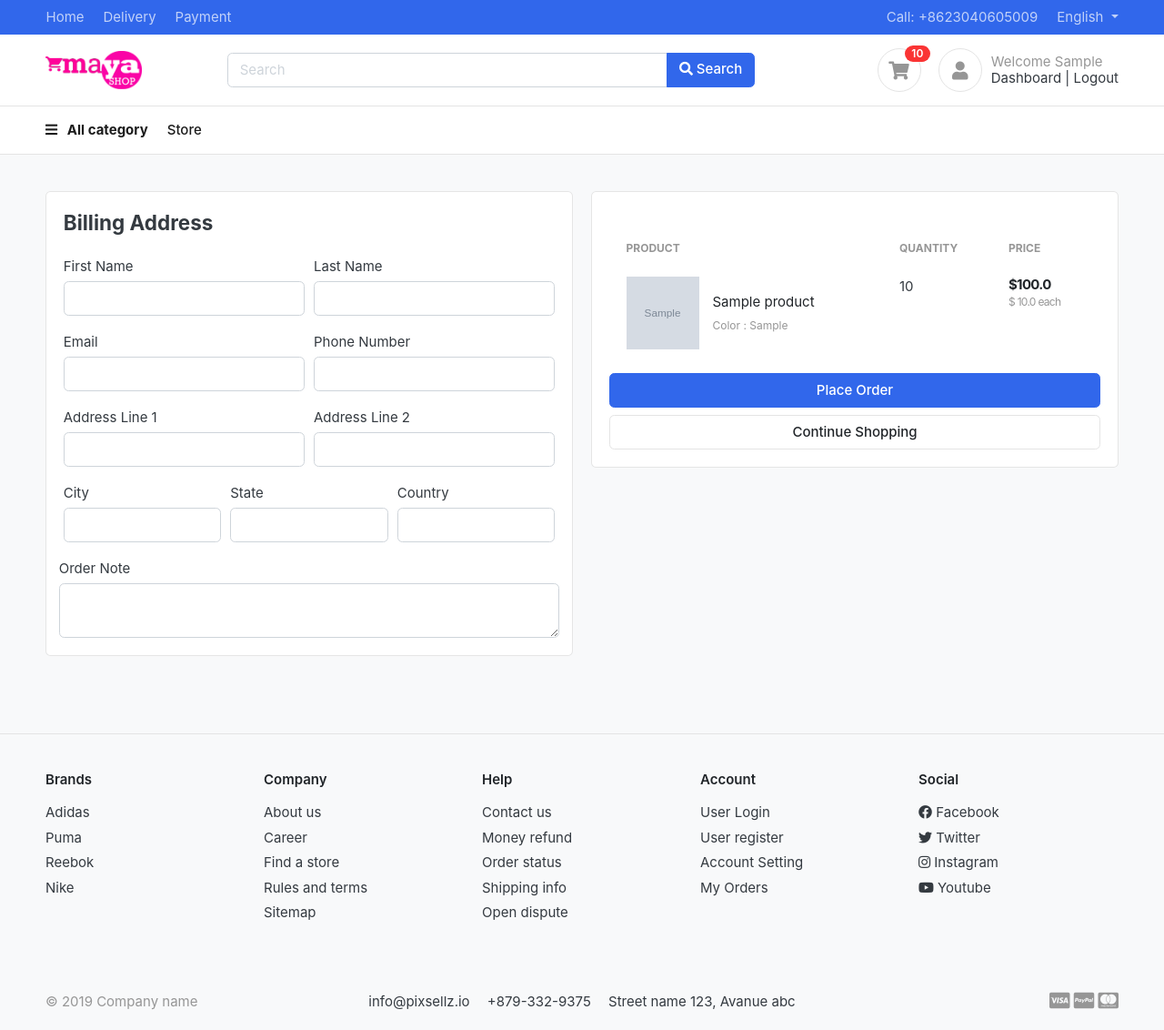
After one commit to Ngor01/mayaShop, a Django app: page /cart/checkout/ in a window 1280 px wide. The commit adds this page. Shown: the whole page at 91% size. Run offline with Django 4.2, Linux system fonts and the light colour scheme; a user stored in the database is signed in; tables that the repository leaves empty hold one stand-in row (values such as "Sample post"); grey boxes marked "Sample" are stand-in pictures; some libraries are stand-ins or nearby versions; some web fonts are replaced.

Commit message:
handled cart and checkout for logged in users

```diff
--- a/cart/context_processors.py
+++ b/cart/context_processors.py
@@ -8,7 +8,10 @@ def counter(request):
     else:
         try:
             cart = Cart.objects.filter(cart_id=_cart_id(request))
-            cart_item = CartItem.objects.all().filter(cart=cart[:1])
+            if request.user.is_authenticated:
+                cart_item = CartItem.objects.all().filter(user=request.user)
+            else:
+                cart_item = CartItem.objects.all().filter(cart=cart[:1])
             for cart_items in cart_item:
                 cart_count += cart_items.quantity
         except Cart.DoesNotExist:
--- a/cart/models.py
+++ b/cart/models.py
@@ -1,5 +1,6 @@
 from django.db import models
 from store.models import Product, Variation
+from accounts.models import Account
 
 # Create your models here.
 class Cart(models.Model):
@@ -10,9 +11,10 @@ class Cart(models.Model):
         return self.cart_id
 
 class CartItem(models.Model):
+    user = models.ForeignKey(Account, on_delete=models.CASCADE, null=True)
     product = models.ForeignKey(Product, on_delete = models.CASCADE)
     variations = models.ManyToManyField(Variation, blank=True)
-    cart = models.ForeignKey(Cart, on_delete = models.CASCADE)
+    cart = models.ForeignKey(Cart, on_delete = models.CASCADE, null=True)
     quantity = models.IntegerField()
     is_active = models.BooleanField(default = True)
 
--- a/cart/urls.py
+++ b/cart/urls.py
@@ -6,4 +6,6 @@ urlpatterns=[
     path('add_cart/<int:product_id>/', views.add_cart, name='add_cart'),
     path('remove_cart/<int:product_id>/<int:cart_items_id>/', views.remove_cart, name='remove_cart'),
     path('remove_cart_item/<int:product_id>/<int:cart_items_id>/', views.remove_cart_item, name='remove_cart_item'),
+
+    path('checkout/', views.checkout, name='checkout'),
 ]
--- a/cart/views.py
+++ b/cart/views.py
@@ -3,6 +3,7 @@ from store.models import Product, Variation
 from .models import Cart, CartItem
 from django.core.exceptions import ObjectDoesNotExist
 from django.http import HttpResponse
+from django.contrib.auth.decorators import login_required
 
 # Create your views here.
 from django.http import HttpResponse
@@ -12,70 +13,125 @@ def _cart_id(request):
         cart = request.session.create()
     return  cart
 def add_cart(request, product_id):
+    current_user = request.user
     product = Product.objects.get(id = product_id)
-    product_variation =[]
-    if request.method == 'POST':
-        for item in request.POST:
-            key = item
-            value = request.POST[key]
-            try:
-                variation = Variation.objects.get(product=product, variation_category__iexact=key, variation_value__iexact=value)
-                product_variation.append(variation)
-            except:
-                pass
-    try:
-        cart = Cart.objects.get(cart_id = _cart_id(request))
-         #get the cart using the card_id present in the session
-    except  Cart.DoesNotExist:
-        cart = Cart.objects.create(
-            cart_id = _cart_id(request)
-        )
-    cart.save()
-    is_cart_item_exists = CartItem.objects.filter(product=product, cart=cart).exists()
-    if is_cart_item_exists:
-        cart_items = CartItem.objects.filter(product=product, cart=cart)
-        #existing variations ->db
-        #current variations ->product_variation
-        #item_id -> db
-        ex_var_list = []
-        id = []
-        for item in cart_items:
-            existing_variation = item.variations.all()
-            ex_var_list.append(list(existing_variation))
-            id.append(item.id)
-        print(ex_var_list)
+    #if the user the is authenticate
+    if current_user.is_authenticated:
+        product_variation =[]
+        if request.method == 'POST':
+            for item in request.POST:
+                key = item
+                value = request.POST[key]
+                try:
+                    variation = Variation.objects.get(product=product, variation_category__iexact=key, variation_value__iexact=value)
+                    product_variation.append(variation)
+                except:
+                    pass
 
-        if product_variation in ex_var_list:
-            #increase cart item quantity
-            index = ex_var_list.index(product_variation)
-            item_id = id[index]
-            item = CartItem.objects.get(product=product, id=item_id)
-            item.quantity+=1
-            item.save()
+        is_cart_item_exists = CartItem.objects.filter(product=product, user=current_user).exists()
+        if is_cart_item_exists:
+            cart_items = CartItem.objects.filter(product=product, user=current_user)
+            ex_var_list = []
+            id = []
+            for item in cart_items:
+                existing_variation = item.variations.all()
+                ex_var_list.append(list(existing_variation))
+                id.append(item.id)
+            # print(ex_var_list)
 
+            if product_variation in ex_var_list:
+                #increase cart item quantity
+                index = ex_var_list.index(product_variation)
+                item_id = id[index]
+                item = CartItem.objects.get(product=product, id=item_id)
+                item.quantity+=1
+                item.save()
+
+            else:
+                items =CartItem.objects.create(product=product, quantity=1, user=current_user)
+                if len(product_variation) > 0:
+                    items.variations.clear()
+                    items.variations.add(*product_variation)
+                items.save()
         else:
-            items =CartItem.objects.create(product=product, quantity=1, cart=cart)
+            cart_items = CartItem.objects.create(
+                product = product,
+                quantity = 1,
+                user=current_user,
+            )
             if len(product_variation) > 0:
-                items.variations.clear()
-                items.variations.add(*product_variation)
-            items.save()
+                cart_items.variations.clear()
+                cart_items.variations.add(*product_variation)
+            cart_items.save()
+        return redirect('cart')
+
     else:
-        cart_items = CartItem.objects.create(
-            product = product,
-            quantity = 1,
-            cart = cart,
-        )
-        if len(product_variation) > 0:
-            cart_items.variations.clear()
-            cart_items.variations.add(*product_variation)
-        cart_items.save()
-    return redirect('cart')
+        product_variation =[]
+        if request.method == 'POST':
+            for item in request.POST:
+                key = item
+                value = request.POST[key]
+                try:
+                    variation = Variation.objects.get(product=product, variation_category__iexact=key, variation_value__iexact=value)
+                    product_variation.append(variation)
+                except:
+                    pass
+        try:
+            cart = Cart.objects.get(cart_id = _cart_id(request))
+             #get the cart using the card_id present in the session
+        except  Cart.DoesNotExist:
+            cart = Cart.objects.create(
+                cart_id = _cart_id(request)
+            )
+        cart.save()
+        is_cart_item_exists = CartItem.objects.filter(product=product, cart=cart).exists()
+        if is_cart_item_exists:
+            cart_items = CartItem.objects.filter(product=product, cart=cart)
+            #existing variations ->db
+            #current variations ->product_variation
+            #item_id -> db
+            ex_var_list = []
+            id = []
+            for item in cart_items:
+                existing_variation = item.variations.all()
+                ex_var_list.append(list(existing_variation))
+                id.append(item.id)
+            print(ex_var_list)
+
+            if product_variation in ex_var_list:
+                #increase cart item quantity
+                index = ex_var_list.index(product_variation)
+                item_id = id[index]
+                item = CartItem.objects.get(product=product, id=item_id)
+                item.quantity+=1
+                item.save()
+
+            else:
+                items =CartItem.objects.create(product=product, quantity=1, cart=cart)
+                if len(product_variation) > 0:
+                    items.variations.clear()
+                    items.variations.add(*product_variation)
+                items.save()
+        else:
+            cart_items = CartItem.objects.create(
+                product = product,
+                quantity = 1,
+                cart = cart,
+            )
+            if len(product_variation) > 0:
+                cart_items.variations.clear()
+                cart_items.variations.add(*product_variation)
+            cart_items.save()
+        return redirect('cart')
 
 def remove_cart(request, product_id, cart_items_id):
-    cart = Cart.objects.get(cart_id = _cart_id(request))
     product = get_object_or_404(Product, id = product_id)
     try:
-        cart_items = CartItem.objects.get(product = product, cart=cart, id = cart_items_id)
+        if request.user.is_authenticated:
+            cart_items = CartItem.objects.get(product = product, user=request.user, id = cart_items_id)
+        else:
+            cart = Cart.objects.get(cart_id = _cart_id(request))
+            cart_items = CartItem.objects.get(product = product, cart=cart, id = cart_items_id)
         if cart_items.quantity >1:
             cart_items.quantity -=1
             cart_items.save()
@@ -86,9 +142,12 @@ def remove_cart(request, product_id, cart_items_id):
     return redirect('cart')
 
 def remove_cart_item(request, product_id, cart_items_id):
-    cart = Cart.objects.get(cart_id = _cart_id(request))
     product = get_object_or_404(Product, id = product_id)
-    cart_items = CartItem.objects.get(product = product, cart = cart, id=cart_items_id)
+    if request.user.is_authenticated:
+        cart_items = CartItem.objects.get(product = product, user=request.user, id=cart_items_id)
+    else:
+        cart = Cart.objects.get(cart_id = _cart_id(request))
+        cart_items = CartItem.objects.get(product = product, cart = cart, id=cart_items_id)
     cart_items.delete()
     return redirect('cart')
 
@@ -96,8 +155,11 @@ def cart(request, total = 0, quantity = 0, cart_item = None):
     try:
         tax = 0
         grand_total = 0
-        cart = Cart.objects.get(cart_id=_cart_id(request))
-        cart_item = CartItem.objects.filter(cart=cart, is_active = True)
+        if request.user.is_authenticated:
+            cart_item = CartItem.objects.filter(user=request.user, is_active = True)
+        else:
+            cart = Cart.objects.get(cart_id=_cart_id(request))
+            cart_item = CartItem.objects.filter(cart=cart, is_active = True)
         for cart_items in cart_item:
             total +=(cart_items.product.price * cart_items.quantity)
             quantity += cart_items.quantity
@@ -113,3 +175,28 @@ def cart(request, total = 0, quantity = 0, cart_item = None):
     'grand_total': grand_total,
     }
     return render(request, 'store/cart.html', context)
+@login_required(login_url='login')
+def checkout(request, total = 0, quantity = 0, cart_item = None):
+    try:
+        tax = 0
+        grand_total = 0
+        if request.user.is_authenticated:
+            cart_item = CartItem.objects.filter(user=request.user, is_active = True)
+        else:
+            cart = Cart.objects.get(cart_id=_cart_id(request))
+            cart_item = CartItem.objects.filter(cart=cart, is_active = True)
+        for cart_items in cart_item:
+            total +=(cart_items.product.price * cart_items.quantity)
+            quantity += cart_items.quantity
+        tax = (2 * total) /100
+        grand_total = total + tax
+    except ObjectDoesNotExist:
+        pass
+    context = {
+    'total': total,
+    'quantity': quantity,
+    'cart_item': cart_item,
+    'tax': tax,
+    'grand_total': grand_total,
+    }
+    return render(request, 'store/checkout.html', context)
--- a/templates/accounts/login.html
+++ b/templates/accounts/login.html
@@ -30,7 +30,7 @@
         </div> <!-- form-group// -->
 
         <div class="form-group">
-          <a href="#" class="float-right">Forgot password?</a>
+          <a href="{% url 'resetPassword' %}" class="float-right">Forgot password?</a>
           <label class="float-left custom-control custom-checkbox"> <input type="checkbox" class="custom-control-input" checked=""> <div class="custom-control-label"> Remember </div> </label>
         </div> <!-- form-group form-check .// -->
         <div class="form-group">
--- a/templates/store/cart.html
+++ b/templates/store/cart.html
@@ -60,6 +60,7 @@
 						<button class="btn btn-light" type="submit" id="button-minus"> + </button>
 					</form>
 			  </div>
+			</div>
 		</div>
 	</td>
 	<br>
@@ -104,7 +105,7 @@
 		<p class="text-center mb-3">
 			<img src="{% static './images/misc/payments.png'%}" height="26">
 		</p>
-		<a href="#" class="btn btn-primary btn-block"> Make Purchase </a>
+		<a href="{% url 'checkout'%}" class="btn btn-primary btn-block"> Check Out</a>
 		<a href="{% url 'store' %}" class="btn btn-light btn-block">Continue Shopping</a>
 </div> <!-- card-body.// -->
 </div> <!-- card.// -->
--- /dev/null
+++ b/templates/store/checkout.html
@@ -0,0 +1,134 @@
+{% extends 'base.html' %}
+{% load static %}
+{% block content %}
+<section class="section-content padding-y bg">
+<div class="container">
+
+<!-- ============================ COMPONENT 1 ================================= -->
+<div class="row">
+	<aside class="col-lg-6">
+
+<div class="card">
+  <div class="card-body">
+    <h4 class="card-title mb-4">Billing Address</h4>
+  <form  action="" method="POST">
+    {% csrf_token %}
+    <div class="form-row">
+      <div class="col form-group">
+        <label for="">First Name</label>
+        <input type="text" name="first_name" class="form-control" required>
+      </div>
+      <div class="col form-group">
+        <label for="">Last Name</label>
+        <input type="text" name="last_name" class="form-control" required>
+      </div>
+    </div>
+    <div class="form-row">
+      <div class="col form-group">
+        <label for="">Email</label>
+        <input type="email" name="email" class="form-control" required>
+      </div>
+      <div class="col form-group">
+        <label for="">Phone Number</label>
+        <input type="text" name="phone" class="form-control" required>
+      </div>
+    </div>
+    <div class="form-row">
+      <div class="col form-group">
+        <label for="">Address Line 1</label>
+        <input type="text" name="address_line_2" class="form-control" required>
+      </div>
+      <div class="col form-group">
+        <label for="">Address Line 2</label>
+        <input type="text" name="address_line_2" class="form-control">
+      </div>
+    </div>
+    <div class="form-row">
+      <div class="col form-group">
+        <label for="">City</label>
+        <input type="text" name="city" class="form-control" required>
+      </div>
+      <div class="col form-group">
+        <label for="">State</label>
+        <input type="text" name="state" class="form-control" required>
+      </div>
+      <div class="col form-group">
+        <label for="">Country</label>
+        <input type="text" name="country" class="form-control" required>
+      </div>
+    </div>
+      <div class="form-row">
+        <label for="">Order Note</label>
+        <textarea name="order_note" rows="2" class="form-control"></textarea>
+      </div>
+  </div>
+
+<!--
+<div class="card-body border-top">
+	<p class="icontext"><i class="icon text-success fa fa-truck"></i> Free Delivery within 1-2 weeks</p>
+</div> <!-- card-body.// -->
+
+</div> <!-- card.// -->
+
+	</aside> <!-- col.// -->
+	<aside class="col-lg-6">
+<div class="card">
+<div class="card-body">
+  <table class="table table-borderless table-shopping-cart">
+  <thead class="text-muted">
+  <tr class="small text-uppercase">
+    <th scope="col">Product</th>
+    <th scope="col" width="120">Quantity</th>
+    <th scope="col" width="120">Price</th>
+  </tr>
+  </thead>
+  <tbody>
+  {% for cart_items in cart_item %}
+  <tr>
+    <td>
+      <figure class="itemside align-items-center">
+        <div class="aside"><img src="{{ cart_items.product.images.url }}" class="img-sm"></div>
+        <figcaption class="info">
+          <a href="{{ cart_items.product.get_url }}" class="title text-dark">{{ cart_items.product.product_name}}</a>
+          <p class="text-muted small">
+            {% if cart_items.variations.all %}
+              {% for item in cart_items.variations.all %}
+                {{ item.variation_category |capfirst }} : {{ item.variation_value | capfirst }} <br>
+              {% endfor %}
+            {% endif %}
+        </figcaption>
+      </figure>
+    </td>
+    <td>
+      <label for="">{{cart_items.quantity}}</label>
+    </td>
+    <br>
+    <td>
+      <div class="price-wrap">
+        <var class="price">${{cart_items.sub_total}}</var>
+        <small class="text-muted"> $ {{cart_items.product.price}} each </small>
+      </div> <!-- price-wrap .// -->
+    </td>
+  </tr>
+  {% endfor %}
+  </tbody>
+  </table>
+		<!-- <a href="#" class="btn btn-primary btn-block"> Place Order </a> -->
+    <button type="submit" name="button" class="btn btn-primary btn-block">Place Order</button>
+</form>
+		<a href="{% url 'store' %}" class="btn btn-light btn-block">Continue Shopping</a>
+</div> <!-- card-body.// -->
+</div> <!-- card.// -->
+
+
+
+	</aside> <!-- col.// -->
+</div> <!-- row.// -->
+
+<!-- ============================ COMPONENT 1 END .// ================================= -->
+
+<br><br>
+
+</div> <!-- container .//  -->
+</section>
+{% endblock %}
```
Also changed, not shown: accounts/views.py (+54 -1 lines), cart/migrations/0004_cartitem_user_alter_cartitem_cart.py (added).
